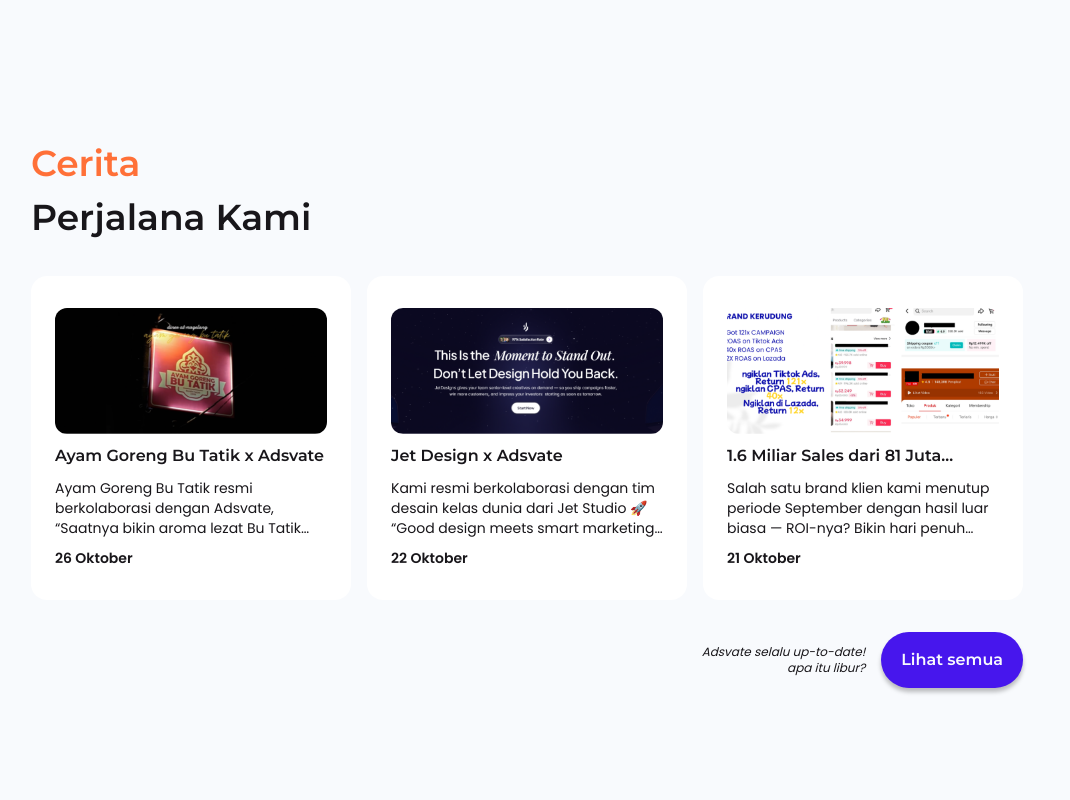
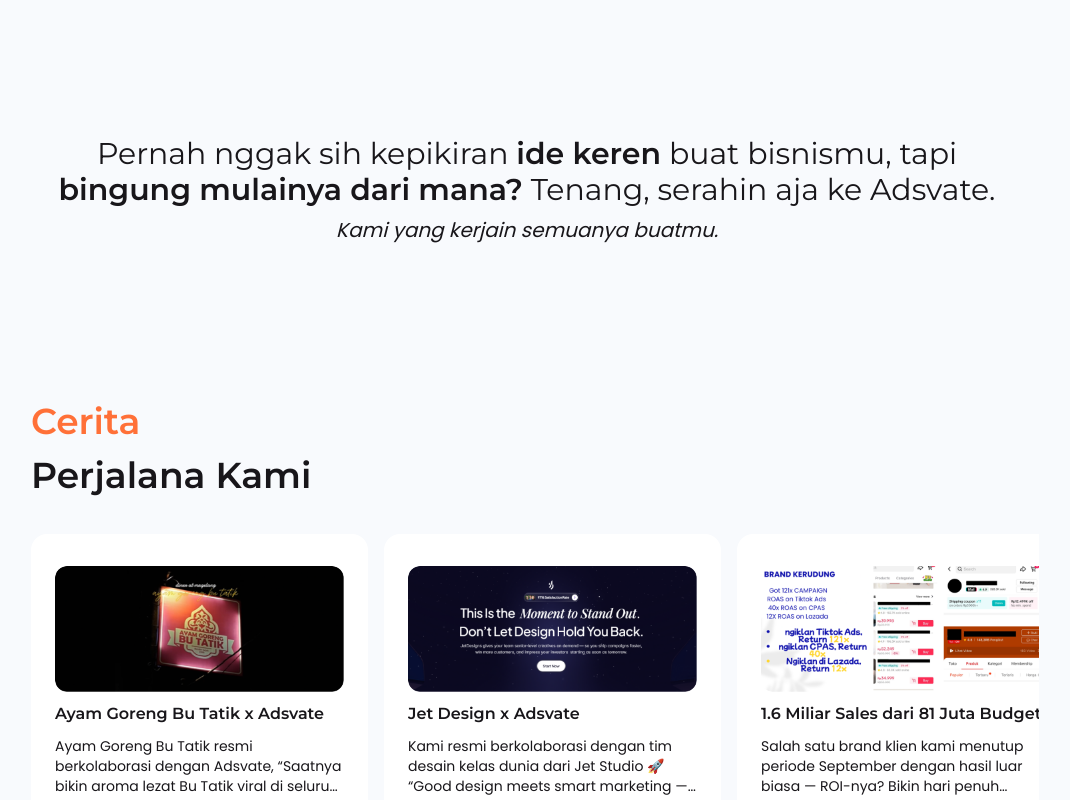
Before and after one commit to McWooden/canon-event, a Next.js app: page / in a window 1280 px wide. Shown: the part 1680-2480 px from the top of the page, without its empty margins (113-1183 px from the left). Built offline with nearby package versions, Linux system fonts and the light colour scheme.

Commit message:
belajar scroll snap bro

```diff
--- a/app/components/Home/Artikel.tsx
+++ b/app/components/Home/Artikel.tsx
@@ -7,12 +7,12 @@
 
 export default function Artikel() {
 
-    return <section className="flex flex-col gap-8">
-        <div className="flex flex-col gap-8">
+    return <section className="flex flex-col gap-8 px-0">
+        <div className="flex flex-col gap-8 px-4">
             <h2 className="font-semibold text-2xl lg:text-4xl leading-[150%]"><span className="text-just-orange">Cerita</span> <br/> Perjalana Kami</h2>
         </div>
-        <div className="flex flex-wrap flex-col lg:flex-row gap-4">
-            {articles.map((article,key) => <div key={key} className="flex-1 md:flex-row lg:flex-col bg-white flex flex-col gap-2.5 px-6 py-8 rounded-2xl">
+        <div className="flex overflow-x-auto snap-x snap-mandatory scroll-smooth lg:flex-row gap-4">
+            {articles.map((article,key) => <div key={key} className="w-[calc(100vw-32px)] max-w-[337px] shrink-0 snap-center md:flex-row lg:flex-col bg-white flex flex-col gap-2.5 px-6 py-8 rounded-2xl first:ml-4 last:mr-4">
                 <div className="relative w-full md:max-w-[289px] h-[126px] rounded-xl overflow-hidden">
                     <Image src={`/assets/articles/${article.imgPath}.webp`} alt={article.imgPath} fill className="object-cover"/>
                 </div>
@@ -23,7 +23,7 @@
                 </div>
             </div>)}
         </div>
-        <div className="flex flex-col lg:flex-row justify-end gap-4 text-end lg:items-center">
+        <div className="flex flex-col lg:flex-row justify-end gap-4 text-end lg:items-center px-4">
             <p className="italic text-xs">Adsvate selalu up-to-date!<br/>apa itu libur?</p>
             <Link href={'#'} className="btn bg-just-purple text-just-white ml-auto lg:ml-0">Lihat semua</Link>
         </div>
--- a/app/components/Home/Brands.tsx
+++ b/app/components/Home/Brands.tsx
@@ -1,12 +1,11 @@
 'use client'
-import { useRef } from 'react'
+
 import brands from '@/app/database/brands'
 import { chunkArray } from '@/app/utils/utils'
 import Image from 'next/image'
 
 export default function Brands() {
     const brandCols = chunkArray(brands, 3) // 4 arrays, masing-masing 3 brands vertikal
-    const scrollRef = useRef<HTMLDivElement>(null)
 
     return (
         <section className="flex flex-col gap-4 max-w-full overflow-visible px-0 md:mt-0">
@@ -29,7 +28,7 @@
             </div>
 
             <div className="relative w-full py-4 md:py-6 lg:py-8 max-w-[1042px] mx-auto">
-                <div ref={scrollRef} className="flex overflow-x-auto scrollbar-hide snap-x snap-mandatory scroll-smooth gap-4 md:gap-4 lg:gap-4 pb-2 md:pb-0" style={{ scrollbarWidth: 'none', msOverflowStyle: 'none' } as any}>
+                <div className="flex overflow-x-auto scrollbar-hide snap-x snap-mandatory scroll-smooth gap-4 md:gap-4 lg:gap-4 pb-2 md:pb-0" style={{ scrollbarWidth: 'none', msOverflowStyle: 'none' } as any}>
                     {brandCols.map((brandCol, colIndex) => (
                         <div key={colIndex} className="w-[248px] shrink-0 snap-center flex flex-col gap-4 h-full first:ml-4 last:mr-4">
                             {brandCol.map((brand, index) => (
--- a/app/components/Home/CallToAction.tsx
+++ b/app/components/Home/CallToAction.tsx
@@ -21,6 +21,7 @@
                 <p className="text-sm lg:text-xl">Siapa tau brand kamu next viral<br/>yang ROI-nya gila-gilaan</p>
 
                 <div className="flex flex-col md:flex-row gap-4 shrink-0 text-sm">
+                    <Link href="#" className="btn justify-center bg-just-darkpurple text-just-white w-full md:w-fit">Lihat harga</Link>
                     <Link href="#" className="btn justify-center bg-just-white w-full md:w-fit">Konsultasi Gratis Sekarang</Link>
                 </div>
             </div>
--- a/app/components/Home/Hero.tsx
+++ b/app/components/Home/Hero.tsx
@@ -32,7 +32,7 @@
     ];
 
     return (
-        <section className="relative min-h-screen flex flex-col items-center justify-center">
+        <section className="relative md:min-h-screen flex flex-col items-center justify-center">
             <div className="flex flex-col-reverse md:flex-row items-center gap-10 w-full max-w-6xl">
 
                 {/* TEXT */}
--- a/app/page.tsx
+++ b/app/page.tsx
@@ -8,7 +8,10 @@
   return <main>
     <Hero/>
     <Brands/>
-    <></>
+    <section className='text-center justify-center flex flex-col gap-2 h-screen md:h-fit'>
+      <h3 className='text-base lg:text-3xl'>Pernah nggak sih kepikiran <span className='font-semibold'>ide keren</span> buat bisnismu, tapi <span className='font-semibold'>bingung mulainya dari mana?</span> Tenang, serahin aja ke Adsvate.</h3>
+      <span className='text-xs lg:text-xl italic'>Kami yang kerjain semuanya buatmu.</span>
+    </section>
     <Artikel/>
     <CallToAction/>
     <Footer/>
```
